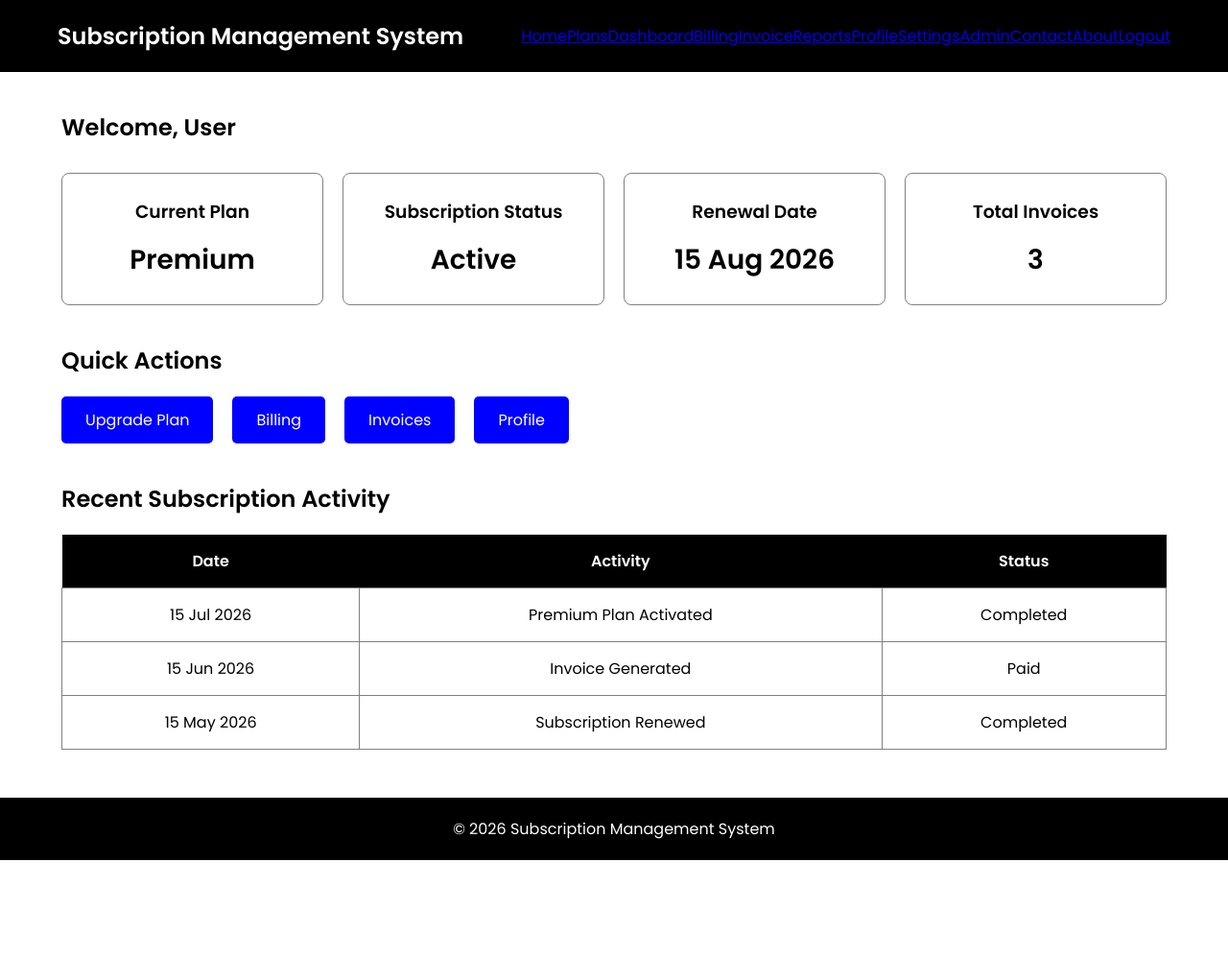
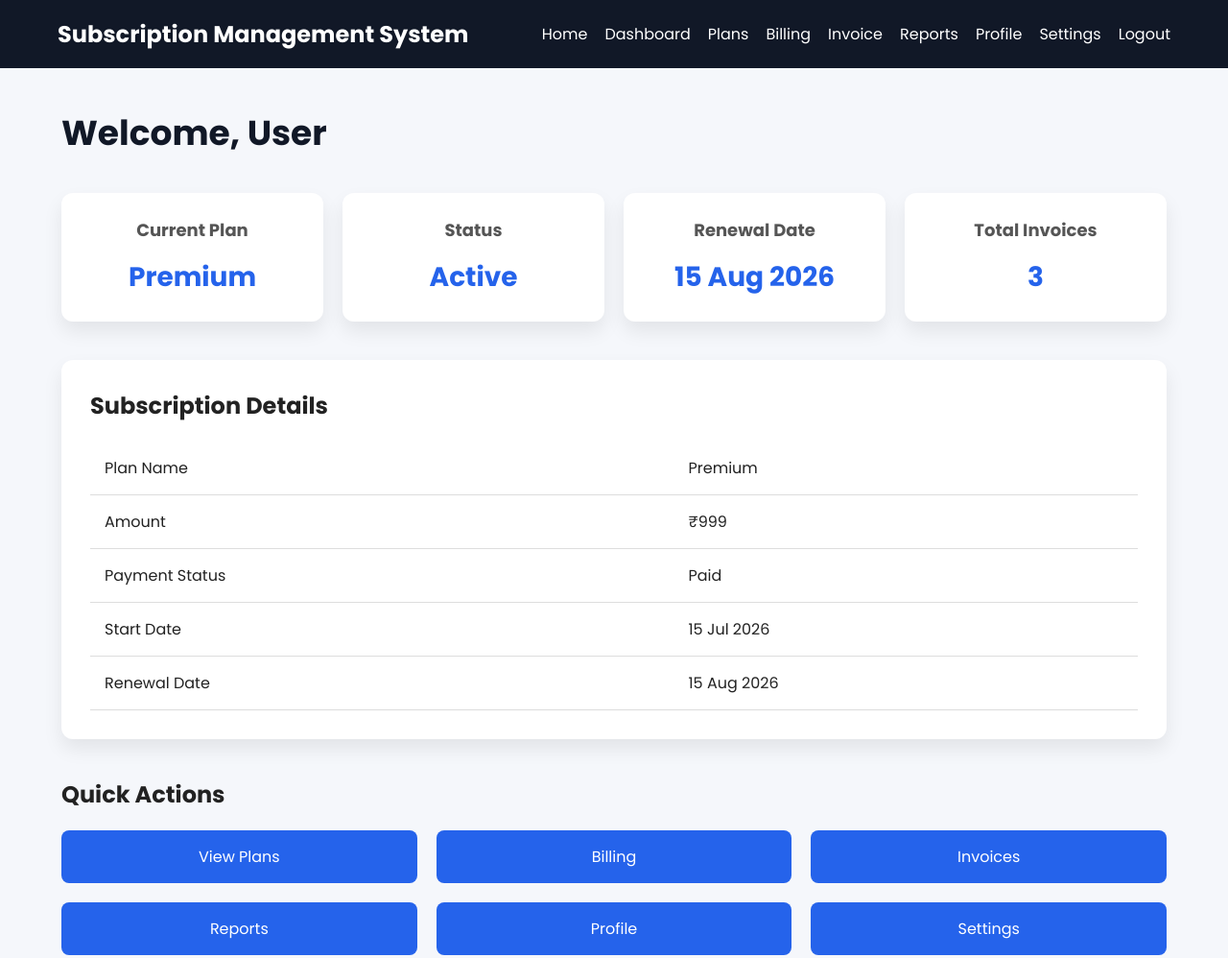
Before and after one commit to devanshmeena422/SMS-Project, a website: page Subscription Management System/FRONTEND/dashboard.html in a window 1280 px wide. Shown: the top 998 px of the page at 96% size. Before the commit the page ends 896 px from the top, so only its background shows below. Drawn offline with Linux system fonts and the light colour scheme.

Commit message:
Enhance dashboard layout and styling; improve accessibility and user experience with updated CSS and HTML structure

```diff
--- a/Subscription Management System/FRONTEND/CSS/dashboard.css
+++ b/Subscription Management System/FRONTEND/CSS/dashboard.css
@@ -6,13 +6,16 @@ font-family:"Poppins",sans-serif;
 }
 
 body{
-background:white;
-color:black;
+background:#f5f7fb;
+color:#222;
 }
 
 header{
-background:black;
-padding:20px 60px;
+background:#111827;
+padding:18px 60px;
+position:sticky;
+top:0;
+z-index:1000;
 }
 
 nav{
@@ -23,24 +26,27 @@ align-items:center;
 
 nav h2{
 color:white;
+font-size:24px;
 }
 
 nav ul{
 display:flex;
 list-style:none;
+flex-wrap:wrap;
 }
 
 nav ul li{
-margin-left:25px;
+margin-left:18px;
 }
 
 nav ul li a{
 text-decoration:none;
 color:white;
+transition:.3s;
 }
 
 nav ul li a:hover{
-color:gray;
+color:#60a5fa;
 }
 
 .dashboard{
@@ -49,7 +55,9 @@ margin:40px auto;
 }
 
 .dashboard h1{
-margin-bottom:30px;
+margin-bottom:35px;
+font-size:36px;
+color:#111827;
 }
 
 .cards{
@@ -60,18 +68,49 @@ margin-bottom:40px;
 }
 
 .card{
-border:1px solid gray;
+background:white;
 padding:25px;
-border-radius:8px;
+border-radius:12px;
+box-shadow:0 10px 20px rgba(0,0,0,.08);
 text-align:center;
+transition:.3s;
+}
+
+.card:hover{
+transform:translateY(-6px);
 }
 
 .card h3{
 margin-bottom:15px;
+font-size:18px;
+color:#555;
 }
 
 .card h2{
 font-size:28px;
+color:#2563eb;
+}
+
+.subscription{
+background:white;
+padding:30px;
+border-radius:12px;
+box-shadow:0 10px 20px rgba(0,0,0,.08);
+margin-bottom:40px;
+}
+
+.subscription h2{
+margin-bottom:20px;
+}
+
+.subscription table{
+width:100%;
+border-collapse:collapse;
+}
+
+.subscription td{
+padding:15px;
+border-bottom:1px solid #ddd;
 }
 
 .quick{
@@ -83,55 +122,68 @@ margin-bottom:20px;
 }
 
 .buttons{
-display:flex;
+display:grid;
+grid-template-columns:repeat(3,1fr);
 gap:20px;
-flex-wrap:wrap;
 }
 
 .buttons a{
-background:blue;
+background:#2563eb;
 color:white;
 text-decoration:none;
-padding:12px 25px;
-border-radius:5px;
+padding:15px;
+text-align:center;
+border-radius:8px;
+transition:.3s;
 }
 
 .buttons a:hover{
-background:black;
+background:#1d4ed8;
 }
 
-.history h2{
+.activity{
+background:white;
+padding:30px;
+border-radius:12px;
+box-shadow:0 10px 20px rgba(0,0,0,.08);
+}
+
+.activity h2{
 margin-bottom:20px;
 }
 
-table{
+.activity table{
 width:100%;
 border-collapse:collapse;
 }
 
-table th{
-background:black;
+.activity th{
+background:#111827;
 color:white;
 padding:15px;
 }
 
-table td{
-border:1px solid gray;
+.activity td{
 padding:15px;
 text-align:center;
+border:1px solid #ddd;
 }
 
 footer{
-background:black;
+background:#111827;
 color:white;
 text-align:center;
 padding:20px;
-margin-top:50px;
+margin-top:60px;
 }
 
-@media(max-width:900px){
+@media(max-width:1000px){
 
 .cards{
+grid-template-columns:repeat(2,1fr);
+}
+
+.buttons{
 grid-template-columns:repeat(2,1fr);
 }
 
@@ -139,18 +191,22 @@ grid-template-columns:repeat(2,1fr);
 
 @media(max-width:768px){
 
+header{
+padding:20px;
+}
+
 nav{
 flex-direction:column;
 }
 
 nav ul{
 flex-direction:column;
-margin-top:15px;
-text-align:center;
+margin-top:20px;
+align-items:center;
 }
 
 nav ul li{
-margin:10px 0;
+margin:8px 0;
 }
 
 .cards{
@@ -158,15 +214,19 @@ grid-template-columns:1fr;
 }
 
 .buttons{
-flex-direction:column;
+grid-template-columns:1fr;
 }
 
-.buttons a{
-text-align:center;
+.subscription{
+overflow-x:auto;
 }
 
-table{
-font-size:14px;
+.activity{
+overflow-x:auto;
+}
+
+.dashboard{
+width:95%;
 }
 
 }
--- a/Subscription Management System/FRONTEND/dashboard.html
+++ b/Subscription Management System/FRONTEND/dashboard.html
@@ -5,7 +5,7 @@
 <meta name="viewport" content="width=device-width, initial-scale=1.0">
 <title>Dashboard</title>
 <link rel="stylesheet" href="css/dashboard.css">
-<link href="https://fonts.googleapis.com/css2?family=Poppins:wght@300;400;500;600&display=swap" rel="stylesheet">
+<link href="https://fonts.googleapis.com/css2?family=Poppins:wght@300;400;500;600;700&display=swap" rel="stylesheet">
 </head>
 <body>
 
@@ -17,18 +17,15 @@
 
 <ul>
 
-            <a href="index.html">Home</a>
-            <a href="plans.html">Plans</a>
-            <a href="dashboard.html">Dashboard</a>
-            <a href="billing.html">Billing</a>
-            <a href="invoice.html">Invoice</a>
-            <a href="reports.html">Reports</a>
-            <a href="profile.html">Profile</a>
-            <a href="settings.html">Settings</a>
-            <a href="admin.html">Admin</a>
-            <a href="contact.html">Contact</a>
-            <a href="about.html">About</a>
-            <a href="login.html">Logout</a>
+<li><a href="index.html">Home</a></li>
+<li><a href="dashboard.html">Dashboard</a></li>
+<li><a href="plans.html">Plans</a></li>
+<li><a href="billing.html">Billing</a></li>
+<li><a href="invoice.html">Invoice</a></li>
+<li><a href="reports.html">Reports</a></li>
+<li><a href="profile.html">Profile</a></li>
+<li><a href="settings.html">Settings</a></li>
+<li><a href="login.html">Logout</a></li>
 
 </ul>
 
@@ -52,7 +49,7 @@
 
 <div class="card">
 
-<h3>Subscription Status</h3>
+<h3>Status</h3>
 
 <h2>Active</h2>
 
@@ -76,27 +73,66 @@
 
 </div>
 
+<div class="subscription">
+
+<h2>Subscription Details</h2>
+
+<table>
+
+<tr>
+<td>Plan Name</td>
+<td>Premium</td>
+</tr>
+
+<tr>
+<td>Amount</td>
+<td>₹999</td>
+</tr>
+
+<tr>
+<td>Payment Status</td>
+<td>Paid</td>
+</tr>
+
+<tr>
+<td>Start Date</td>
+<td>15 Jul 2026</td>
+</tr>
+
+<tr>
+<td>Renewal Date</td>
+<td>15 Aug 2026</td>
+</tr>
+
+</table>
+
+</div>
+
 <div class="quick">
 
 <h2>Quick Actions</h2>
 
 <div class="buttons">
 
-<a href="plans.html">Upgrade Plan</a>
+<a href="plans.html">View Plans</a>
 
 <a href="billing.html">Billing</a>
 
 <a href="invoice.html">Invoices</a>
 
+<a href="reports.html">Reports</a>
+
 <a href="profile.html">Profile</a>
+
+<a href="settings.html">Settings</a>
 
 </div>
 
 </div>
 
-<div class="history">
+<div class="activity">
 
-<h2>Recent Subscription Activity</h2>
+<h2>Recent Activity</h2>
 
 <table>
 
@@ -112,9 +148,9 @@
 
 <tr>
 
-<td>15 Jul 2026</td>
+<td>01 Aug 2026</td>
 
-<td>Premium Plan Activated</td>
+<td>Premium Plan Renewed</td>
 
 <td>Completed</td>
 
@@ -122,7 +158,7 @@
 
 <tr>
 
-<td>15 Jun 2026</td>
+<td>15 Jul 2026</td>
 
 <td>Invoice Generated</td>
 
@@ -132,11 +168,21 @@
 
 <tr>
 
-<td>15 May 2026</td>
+<td>10 Jul 2026</td>
 
-<td>Subscription Renewed</td>
+<td>Payment Received</td>
 
-<td>Completed</td>
+<td>Success</td>
+
+</tr>
+
+<tr>
+
+<td>01 Jul 2026</td>
+
+<td>Subscription Activated</td>
+
+<td>Active</td>
 
 </tr>
 
```
